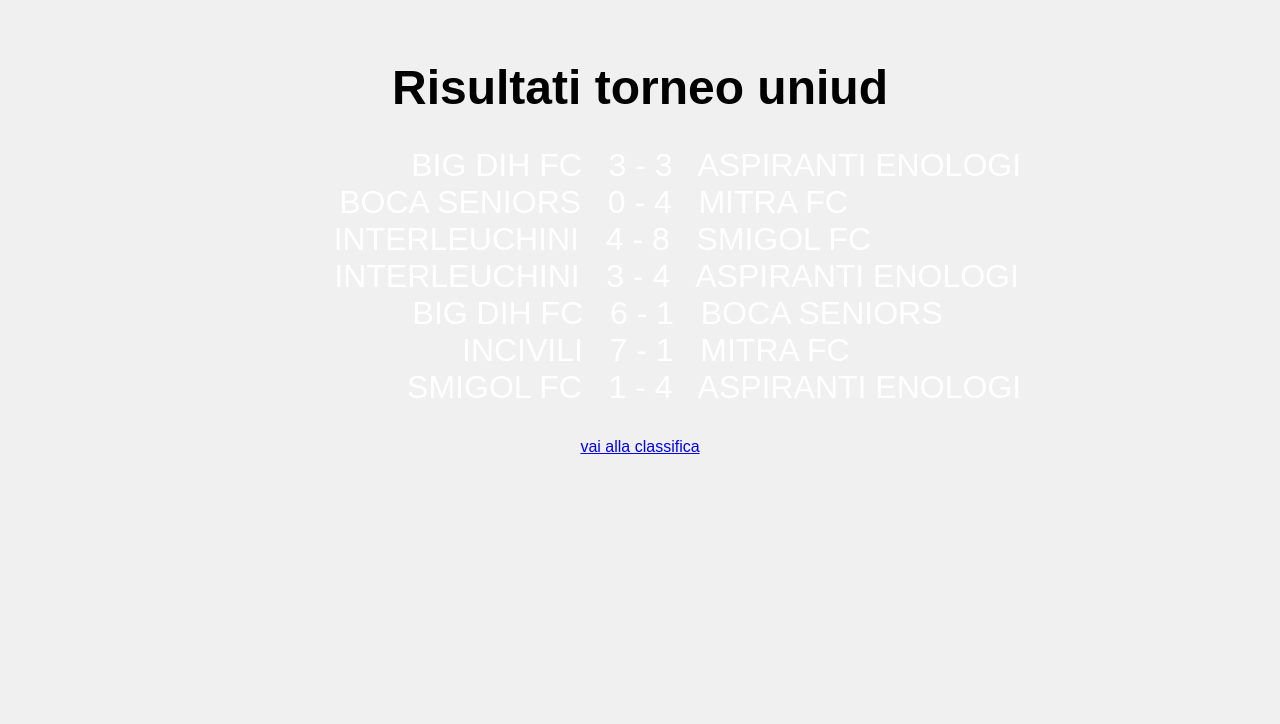
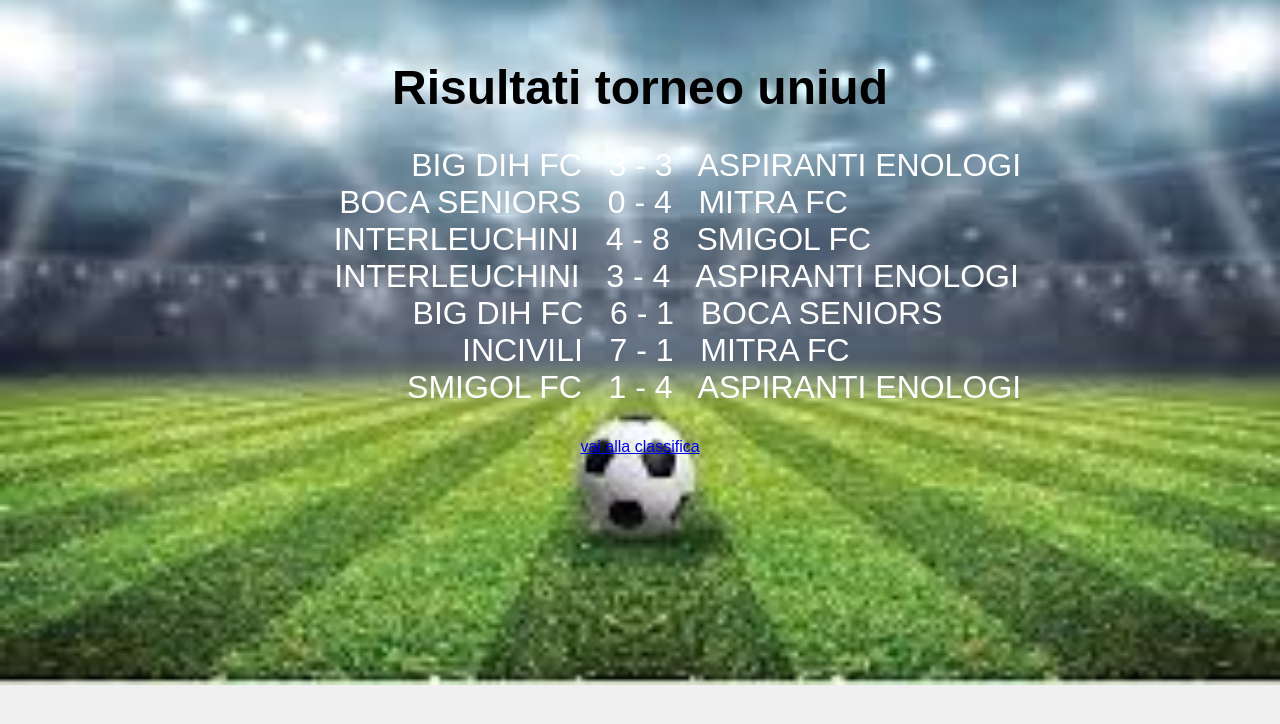
Before and after one commit to Mikzorzi/classificatorneouniud, a plain HTML site: page partorn.html in a window 1280 px wide. Drawn offline with Linux system fonts and the light colour scheme.

Commit message:
Update partorn.html

```diff
--- a/partorn.html
+++ b/partorn.html
@@ -9,7 +9,7 @@
       background-color: #f0f0f0;
       margin-bottom: 0px;
       padding: 20px;
-      text-align: center;background-image: url("sfondostadio.jpg");
+      text-align: center;background-image: url("sfondostadio.jpeg");
       background-size: cover;
       background-repeat: no-repeat;
       background-position: center;
```
